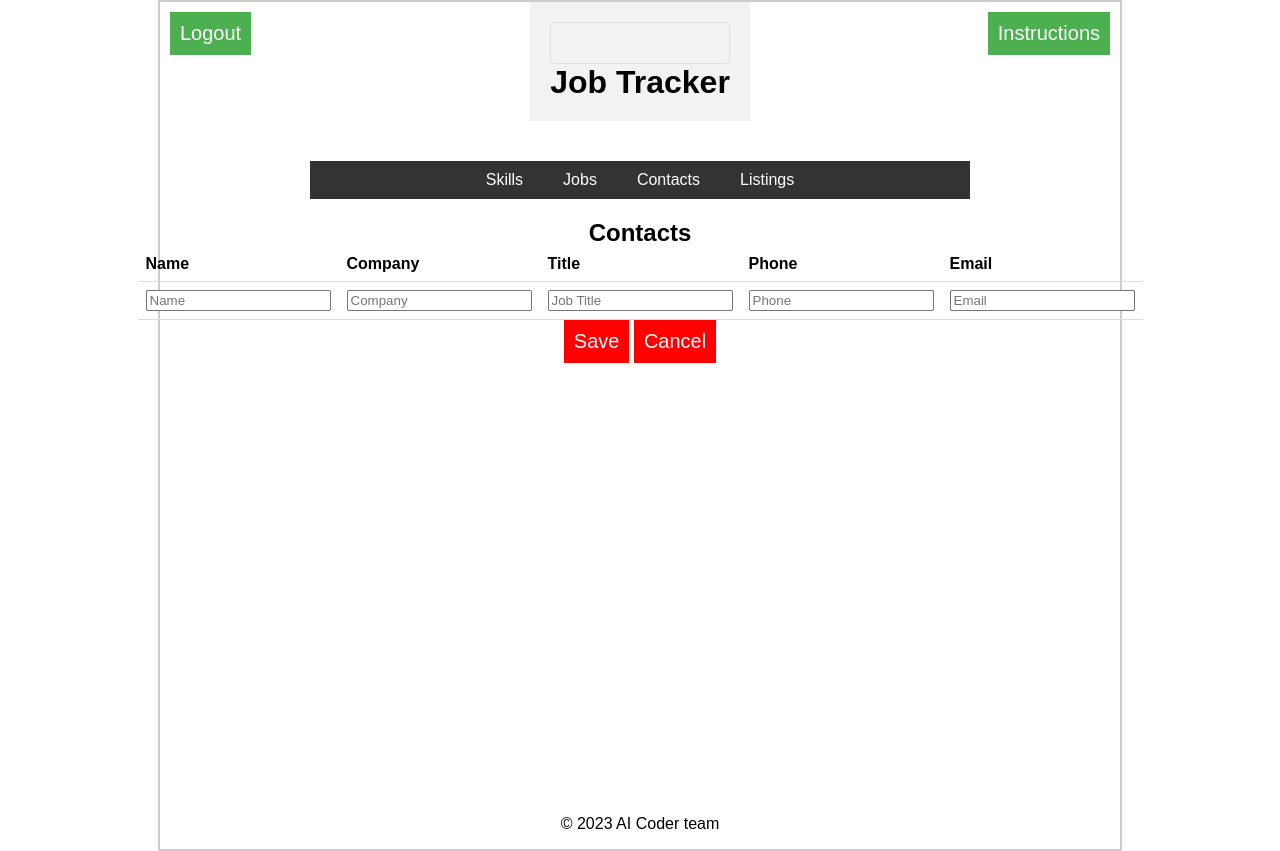
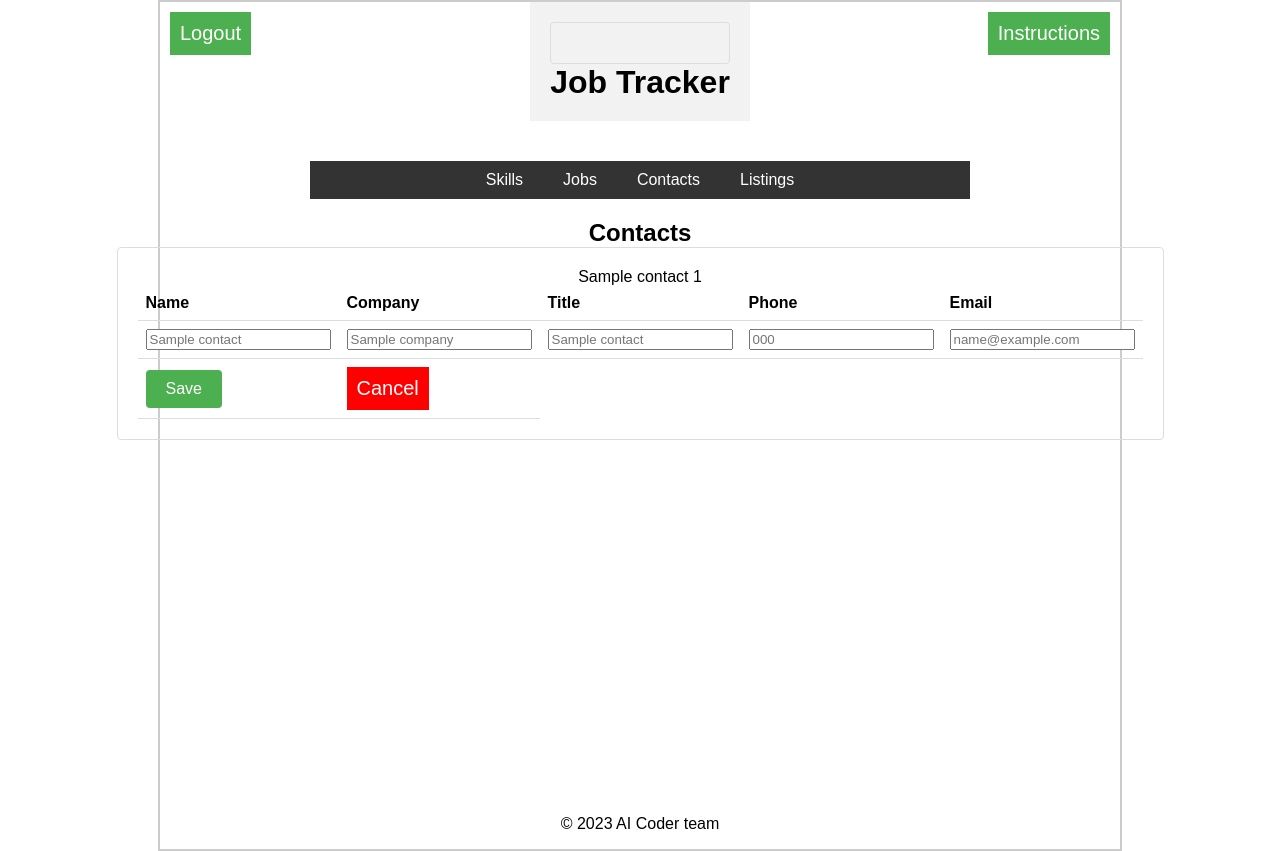
Before and after one commit to jgregg-osu/CS467, a Flask app: template templates/edit_contacts.html in a window 1280 px wide. Run offline with Flask 2, Linux system fonts and the light colour scheme; the template is opened without the code that fills it: most values are stand-ins (such as "Sample title", 1, 10 or a date in 2020).

Commit message:
Fix 400/500 Errors and Create Edit Contacts

```diff
--- a/main.py
+++ b/main.py
@@ -46,9 +46,9 @@
 )
 
 
-@app.route('/login', methods=['POST'])
+@app.route('/login', methods=['GET', 'POST'])
 def login():
-    if request.method == 'POST':
+    if request.method == 'POST' or request.method == 'GET':
         return google.authorize(callback=url_for('authorized', _external=True))
     else:
         return render_template('index.html')
@@ -474,9 +474,47 @@
     #     return ({'Error': 'Contact not deleted'}, 400)
 
 
-@app.route('/edit_contacts')
+# @app.route('/edit_contacts')
+# def edit_contacts():
+#     return render_template('edit_contacts.html')
+
+@app.route('/edit_contacts', methods=['GET'])
 def edit_contacts():
-    return render_template('edit_contacts.html')
+    if request.method == 'GET':
+        index = int(request.args.get('index'))
+        user = getUser()
+        contact = user['contacts'][index]
+        return render_template('edit_contacts.html', contact=contact, index=index)
+    else:
+        render_template('contacts.html')
+
+@app.route('/save_contact_edit', methods=['POST'])
+def save_contact_edit():
+    if request.method == 'POST':
+        index = int(request.form.get('index'))
+        name = request.form.get('name')
+        company = request.form.get('company')
+        title = request.form.get('title')
+        phone = request.form.get('phone')
+        email = request.form.get('email')
+
+        # Update the job in the jobs list if the index is valid
+        if index >= 0:
+            user = getUser()
+            if not user:
+                return redirect(url_for('login'))
+            contacts = user['contacts']
+            if index < len(contacts):
+                contacts[index]['name'] = name
+                contacts[index]['company'] = company
+                contacts[index]['title'] = title
+                contacts[index]['phone'] = phone
+                contacts[index]['email'] = email
+                datastore_client.put(user)
+
+        return render_template('contacts.html', user_entity=user)
+    else:
+        return render_template('index.html')
 
 
 @app.route('/listings', methods=['GET', 'POST'])
@@ -525,12 +563,24 @@
 
 
 
+# def getUser():
+#     query = datastore_client.query(kind=constants.user)
+#     query.add_filter('id', '=', session.get('user'))
+#     users = list(query.fetch())
+#     if users:
+#         return users[0]
+#     else:
+#         return None
+
 def getUser():
     query = datastore_client.query(kind=constants.user)
     query.add_filter('id', '=', session.get('user'))
     users = list(query.fetch())
-    user = users[0]
-    return user
+    if users:
+        user = users[0]
+        return user
+    else:
+        return redirect(url_for('login'))
 
 if __name__ == "__main__":
     # This is used when running locally only. When deploying to Google App
--- a/templates/contacts.html
+++ b/templates/contacts.html
@@ -45,7 +45,7 @@
     <script>
         function navigateToEditContactsPage(index) {
             // JavaScript code to navigate to the edit_contacts page
-            window.location.href = "{{ url_for('edit_contacts') }}";
+            window.location.href = "{{ url_for('edit_contacts') }}" + "?index=" + encodeURIComponent(index);
         }
 
 
--- a/templates/edit_contacts.html
+++ b/templates/edit_contacts.html
@@ -5,10 +5,11 @@
     <div class="table-container">
         <h2 class="page-header">Contacts</h2>
 
-    <form class="data-form" style="display: none;">
-        <input type="text" id="job-input" placeholder="Enter a job">
-        <button type="submit">Save</button>
-    </form>
+        <!-- <form class="data-form" style="display: none;"> -->
+        <form action="/save_contact_edit" method="POST">
+            <!-- <input type="text" id="contact-input" placeholder="Enter a job">
+            <button type="submit">Save</button> -->
+        <!-- </form> -->
 
             <table class="data-table">
                 <thead>
@@ -22,19 +23,21 @@
                 </thead>
                 <tbody>
                     <tr>
-                <td><input type="text" class="input-box" placeholder="Name"></td>
-                <td><input type="text" class="input-box" placeholder="Company"></td>
-                <td><input type="text" class="input-box" placeholder="Job Title"></td>
-                <td><input type="text" class="input-box" placeholder="Phone"></td>
-                <td><input type="text" class="input-box" placeholder="Email"></td>
+                        <input type="hidden" name="index" id="index" value="{{ index }}">
+                        <td><input type="text" name="name" class="input-box" placeholder="{{contact.name}}"></td>
+                        <td><input type="text" name="company" class="input-box" placeholder="{{contact.company}}"></td>
+                        <td><input type="text" name="title" class="input-box" placeholder="{{contact.title}}"></td>
+                        <td><input type="text" name="phone" class="input-box" placeholder="{{contact.phone}}"></td>
+                        <td><input type="text" name="email" class="input-box" placeholder="{{contact.email}}"></td>
                     </tr>
                     <!-- Add more job rows here -->
+                    <td><button type="submit" class="save-button">Save</button></td>
+                    <td><button type="button" class="cancel-button" onclick="refreshPage()">Cancel</button></td>
+                    {{contact}}
+                    {{index}}
                 </tbody>
             </table>
-    <div>
-        <td><button class="save-button" onclick="refreshPage()">Save</button></td>
-        <td><button class="cancel-button" onclick="refreshPage()">Cancel</button></td>
-    </div>
+        </form>
 
     </div>
 
```
Lines whose indentation alone changed are shown as unchanged.
